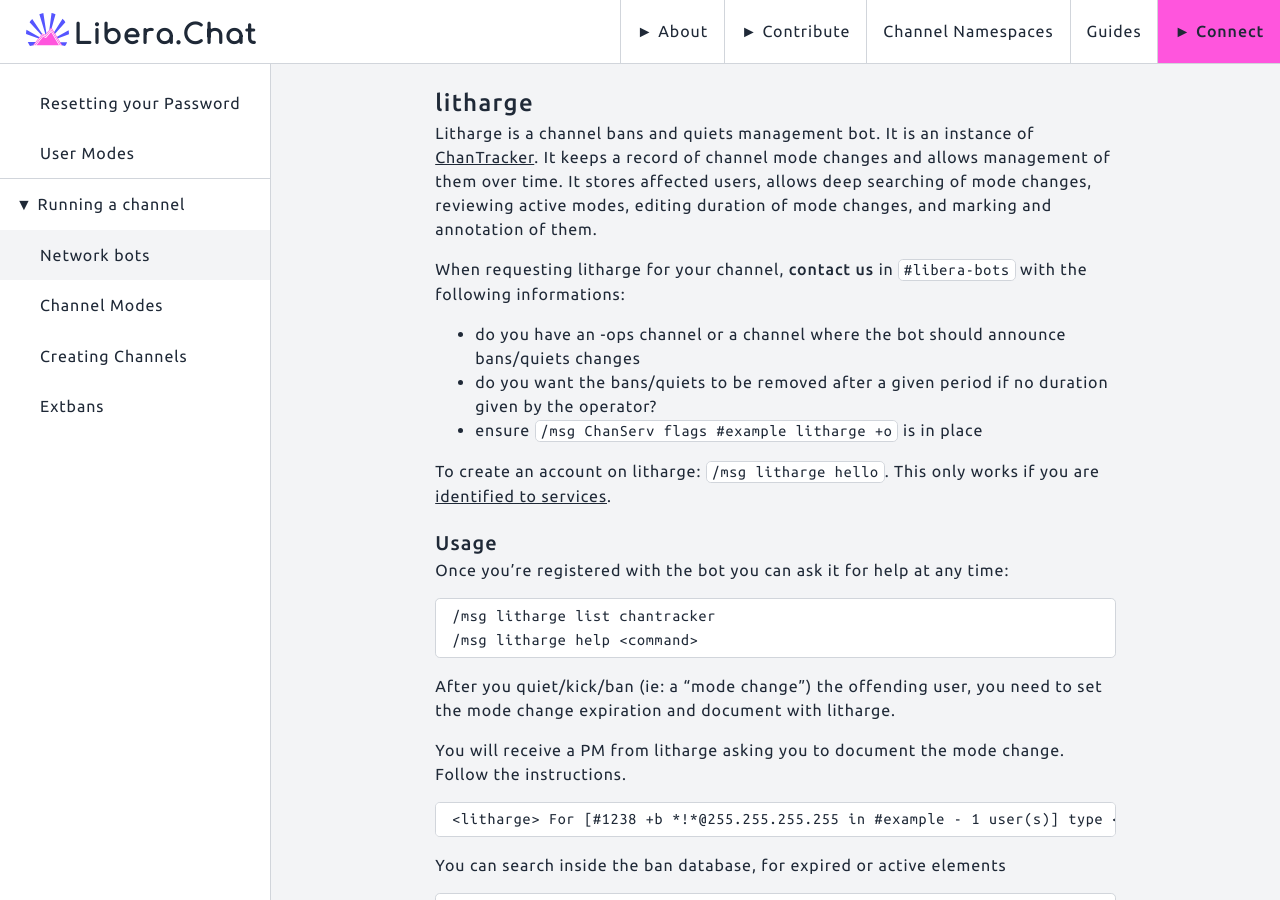
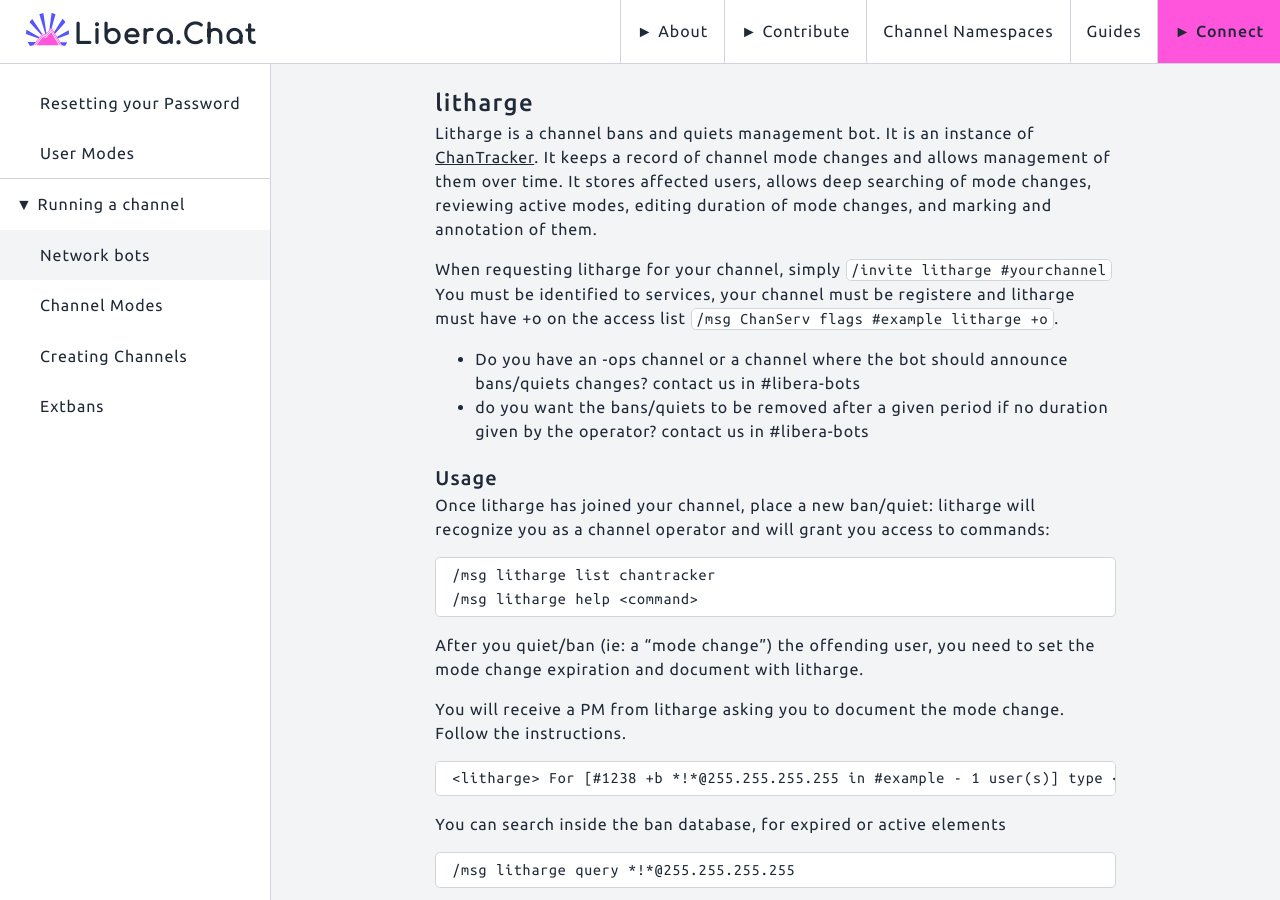
Before and after one commit to Libera-Chat/libera-chat.github.io, a Jekyll site: the page built from content/_guides/bots.md, in a window 1280 px wide and 900 px high, scrolled down 553 px. Built offline with Jekyll 4.4.1, drawn with Linux system fonts in a browser that asks for light colours.

Commit message:
Update bots.md
Simplified the setup for litharge, now it's fully automated: from account creations to granted capabilities

````diff
--- a/content/_guides/bots.md
+++ b/content/_guides/bots.md
@@ -33,28 +33,26 @@
 affected users, allows deep searching of mode changes, reviewing active modes,
 editing duration of mode changes, and marking and annotation of them.
 
-When requesting litharge for your channel, **contact us** in `#libera-bots`
-with the following informations:
+When requesting litharge for your channel, simply `/invite litharge #yourchannel`
+You must be identified to services, your channel must be registere and
+litharge must have +o on the access list `/msg ChanServ flags #example litharge +o`.
 
-- do you have an -ops channel or a channel where the bot should announce
-  bans/quiets changes
+- Do you have an -ops channel or a channel where the bot should announce
+  bans/quiets changes? contact us in #libera-bots
 - do you want the bans/quiets to be removed after a given period if no
-  duration given by the operator?
-- ensure `/msg ChanServ flags #example litharge +o` is in place
-
-To create an account on litharge: `/msg litharge hello`. This only works if you
-are [identified to services](https://libera.chat/guides/registration).
+  duration given by the operator? contact us in #libera-bots
 
 ### Usage
 
-Once you’re registered with the bot you can ask it for help at any time:
+Once litharge has joined your channel, place a new ban/quiet: litharge will recognize you
+as a channel operator and will grant you access to commands:
 
 ```irc
 /msg litharge list chantracker
 /msg litharge help <command>
 ```
 
-After you quiet/kick/ban (ie: a "mode change") the offending user, you need to
+After you quiet/ban (ie: a "mode change") the offending user, you need to
 set the mode change expiration and document with litharge.
 
 You will receive a PM from litharge asking you to document the mode change.
````
